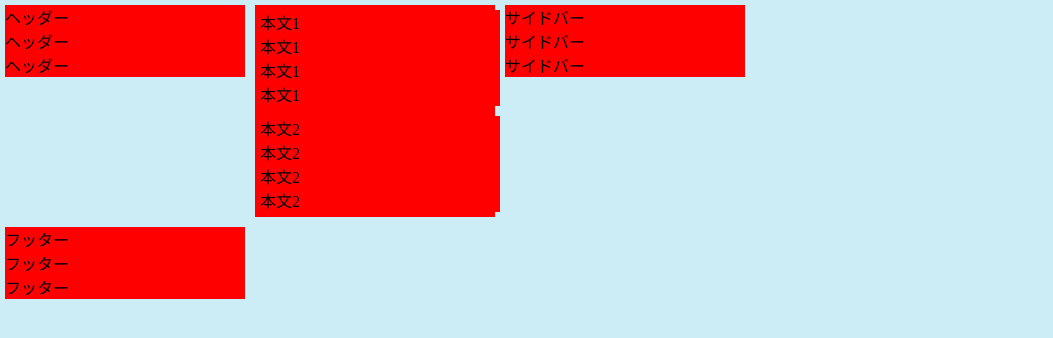
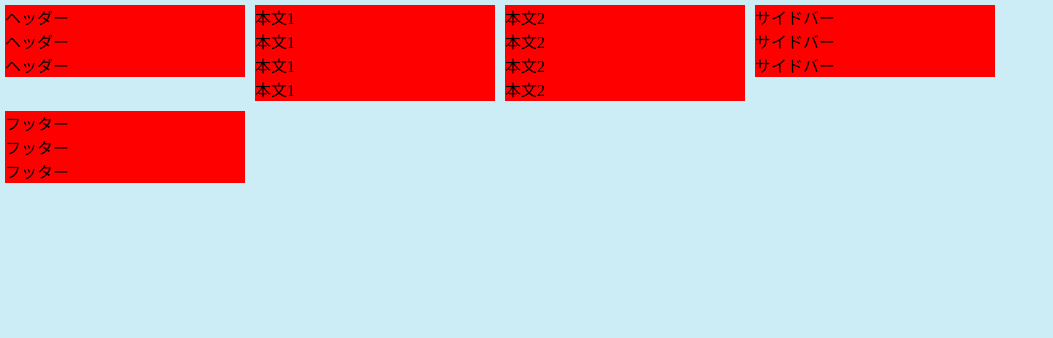
Before and after one commit to babon0425/2016web1-7, a plain HTML site: page index.html in a window 1280 px wide. Shown: the whole page, without its empty margins (0-1053 px from the left). Drawn offline with Linux system fonts and the light colour scheme.

Commit message:
Update index.html

```diff
--- a/index.html
+++ b/index.html
@@ -11,7 +11,6 @@
       <p>ヘッダー</p>
       <p>ヘッダー</p>
     </header>
-    <section class="box">
       <article class="box">
         <hl>本文1</hl>
         <p>本文1</p>
@@ -24,7 +23,6 @@
         <p>本文2</p>
         <p>本文2</p>
       </article>
-    </section>
     <aside class="box">
       <p>サイドバー</p>
       <p>サイドバー</p>
```
